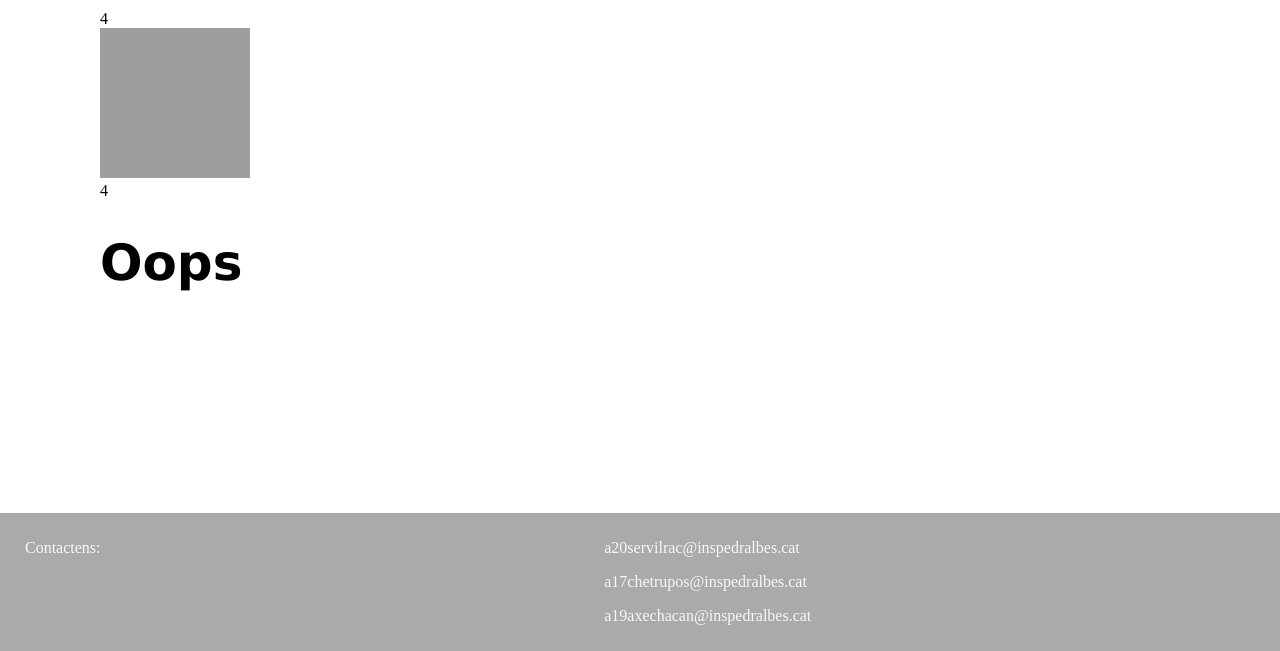
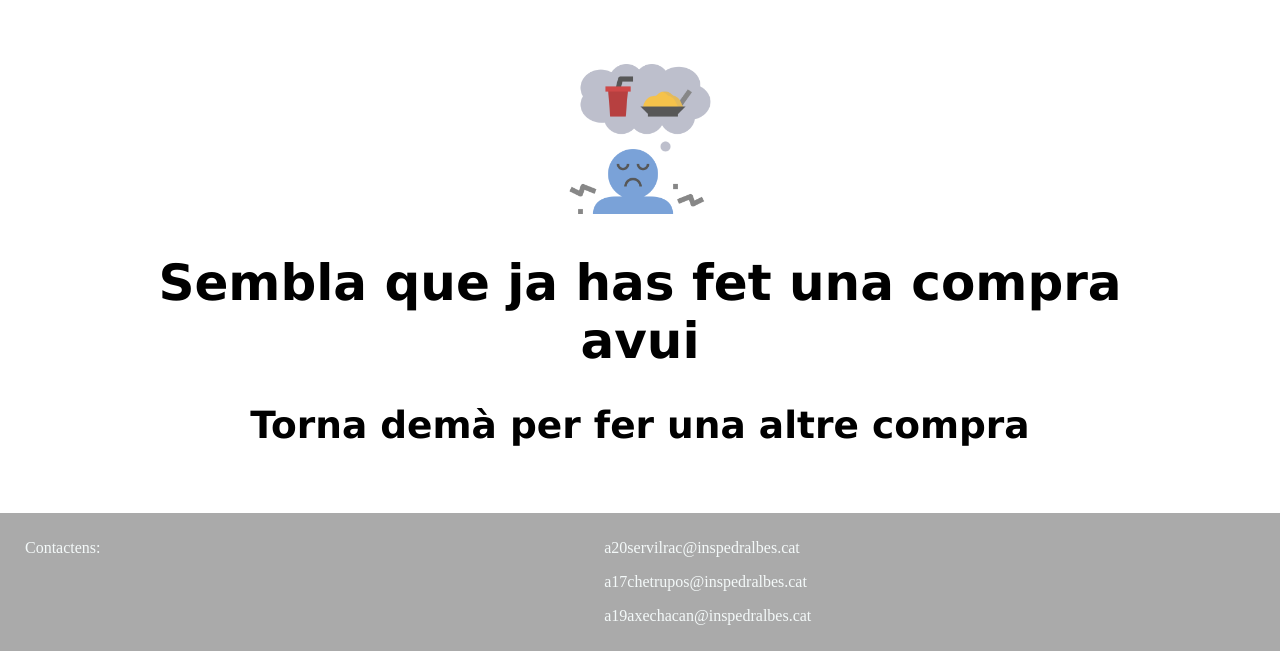
Before and after one commit to a19axechacan/projecteCantina, a PHP site: page /error.php in a window 1280 px wide. Shown: the part 149-800 px from the top of the page. Run offline with PHP 8.4, Linux system fonts and the light colour scheme; grey boxes are pictures that could not be loaded.

Commit message:
estil afegit a la pàgina d'error

```diff
--- a/error.css
+++ b/error.css
@@ -1,4 +1,6 @@
 #O {
     font-size: 25px;
     font-family: 'Lucida Sans', 'Lucida Sans Regular', 'Lucida Grande', 'Lucida Sans Unicode', Geneva, Verdana, sans-serif;
+    text-align: center;
+    padding: 5%;
 }
--- a/error.php
+++ b/error.php
@@ -15,14 +15,10 @@
 </head>
 <body>
     <div class="cuerpo">
-        <div class="404-container">
-            <div id="4">4</div>
-            <div id="D"><a><img src="css\carrito.png" width="150px" height="150px"></a></div>
-            <div id="4">4</div>
-        </div>
-
         <div id="O">
-            <h1>Oops</h1>
+        <a><img src="css\error.png" width="150px" height="150px"></a>
+            <h1>Sembla que ja has fet una compra avui</h1>
+            <h2>Torna demà per fer una altre compra</h2>
         </div>
 
     </div>
```
Also changed, not shown: css/error.png (added), 1 other file.
